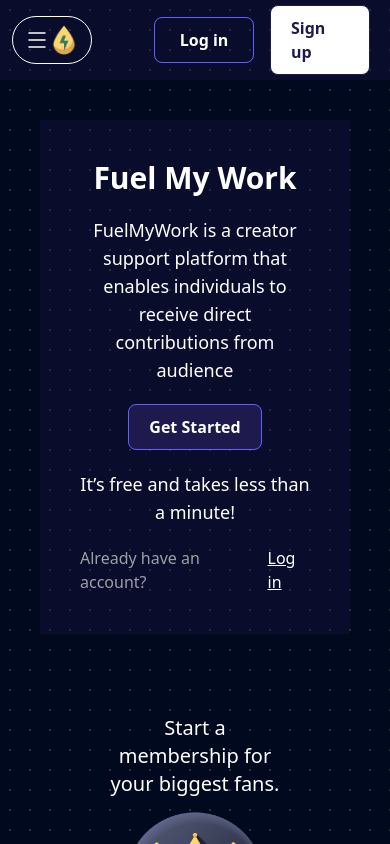
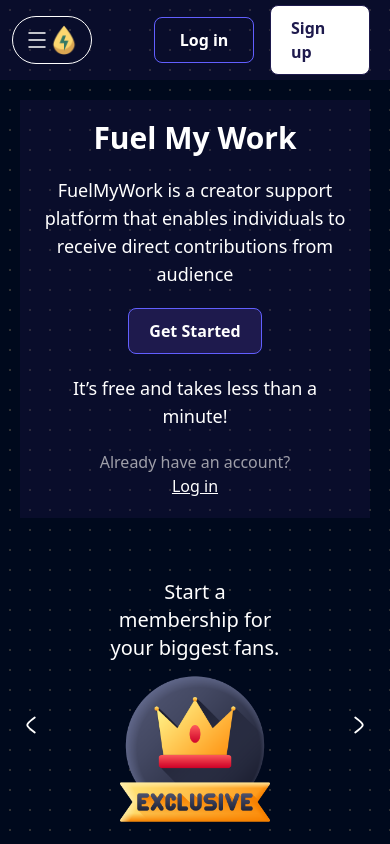
Before and after one commit to Rahulbabar222/Fuel-My-Work, a Next.js app: page / in a window 390 px wide. Shown: the top 844 px of the page. Built offline with nearby package versions, Linux system fonts and the light colour scheme; no server answers.

Commit message:
UI fixes

```diff
--- a/app/page.js
+++ b/app/page.js
@@ -8,7 +8,7 @@
     const { data: session } = useSession();
     return (
         <div className="">
-            <div className="flex flex-col justify-center items-center gap-5 p-10 m-10 bg-indigo-950/30 ">
+            <div className="flex flex-col justify-center items-center gap-5 p-5 m-5 sm:p-10 sm:m-10 bg-indigo-950/30 ">
                 <h1 className="text-3xl font-bold">Fuel My Work</h1>
                 <p className="text-lg text-center">FuelMyWork is a creator support platform that enables individuals to receive direct contributions from audience</p>
                 {session ? (
@@ -21,7 +21,7 @@
                             Get Started
                         </button></Link>
                         <p className="text-lg text-center">It’s free and takes less than a minute!</p>
-                        <div className="flex gap-3">
+                        <div className="flex flex-col items-center justify-center sm:gap-3 sm:flex-row ">
                             <span className="text-zinc-400">Already have an account?</span>
                             <Link href="/auth/login" className="underline" >Log in</Link>
                         </div>
```
